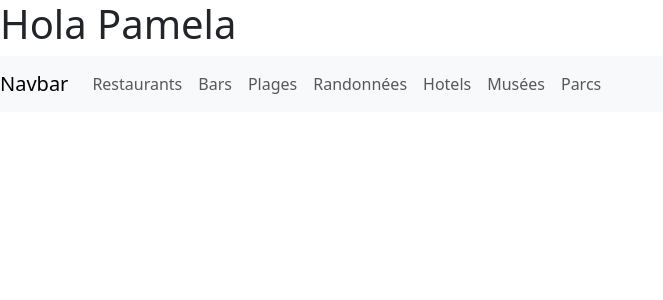
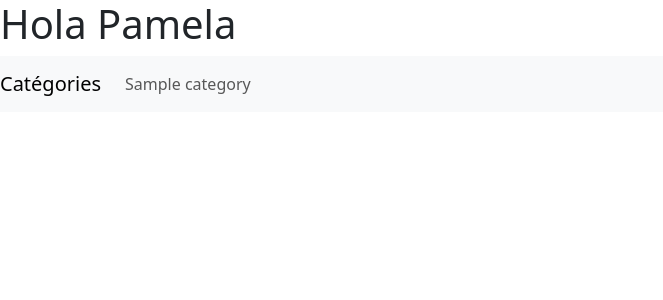
Before and after one commit to romanevicente/HolaPamela, a CodeIgniter 4 app: template app/Views/templates/header.php in a window 1280 px wide. Shown: the top 300 px of the page, without its empty margins (0-663 px from the left). Run offline with PHP 8.4 and a stand-in for CodeIgniter, Linux system fonts and the light colour scheme; the template is opened without the code that fills it: most values are stand-ins (such as "Sample title", 1, 10 or a date in 2020); some libraries are stand-ins or nearby versions.

Commit message:
navbar avec categories

```diff
--- a/app/Views/pages/form.php
+++ b/app/Views/pages/form.php
@@ -20,5 +20,11 @@
 
         <input type="submit" value="Je partage">
     </form>
+
+    <ul>
+        <?php foreach ($categories as $category): ?>
+            <li><?php echo $category; ?></li>
+        <?php endforeach; ?>
+    </ul>
 </body>
 </html>
--- a/app/Views/templates/header.php
+++ b/app/Views/templates/header.php
@@ -11,33 +11,20 @@
   <script src="https://cdn.jsdelivr.net/npm/bootstrap@5.3.0-alpha3/dist/js/bootstrap.bundle.min.js" integrity="sha384-ENjdO4Dr2bkBIFxQpeoTz1HIcje39Wm4jDKdf19U8gI4ddQ3GYNS7NTKfAdVQSZe" crossorigin="anonymous"></script>
 
   <nav class="navbar navbar-expand-lg navbar-light bg-light">
-    <a class="navbar-brand" href="#">Navbar</a>
+    <a class="navbar-brand" href="#">Catégories</a>
     <button class="navbar-toggler" type="button" data-toggle="collapse" data-target="#navbarNav" aria-controls="navbarNav" aria-expanded="false" aria-label="Toggle navigation">
       <span class="navbar-toggler-icon"></span>
     </button>
     <div class="collapse navbar-collapse" id="navbarNav">
       <ul class="navbar-nav">
-        <li class="nav-item active">
-          <a class="nav-link" href="#">Restaurants</a>
-        </li>
-        <li class="nav-item">
-          <a class="nav-link" href="#">Bars</a>
-        </li>
-        <li class="nav-item">
-          <a class="nav-link" href="#">Plages</a>
-        </li>
-        <li class="nav-item">
-          <a class="nav-link" href="#">Randonnées</a>
-        </li>
-        <li class="nav-item">
-          <a class="nav-link" href="#">Hotels</a>
-        </li>
-        <li class="nav-item">
-          <a class="nav-link" href="#">Musées</a>
-        </li>
-        <li class="nav-item">
-          <a class="nav-link" href="#">Parcs</a>
-        </li>
+
+
+        <?php foreach($categoriesList as $categorie): ?>
+            <li class="nav-item">
+              <a class="nav-link" href="#"><?=$categorie["title"]?></a>
+            </li>
+        <?php endforeach ?>
+
       </ul>
     </div>
   </nav>
```
Also changed, not shown: app/Controllers/Home.php (+11 -1 lines).
